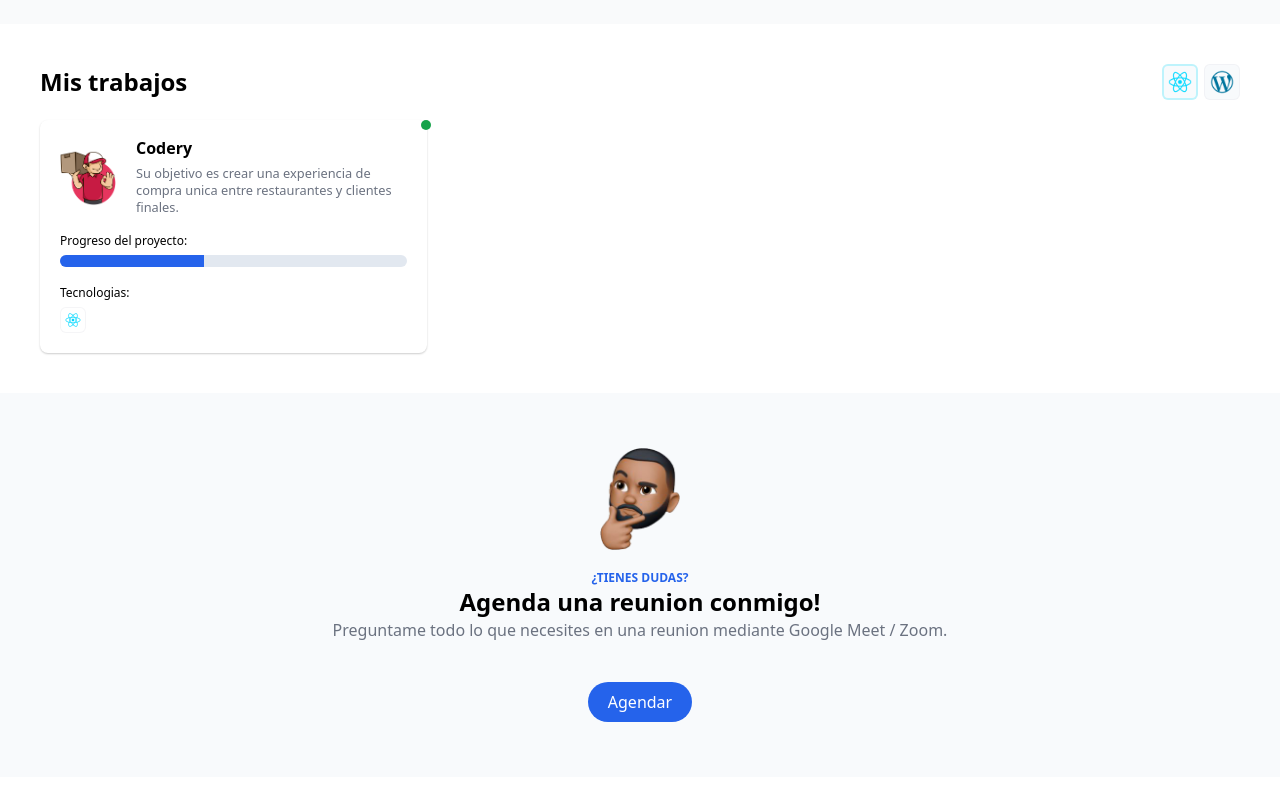
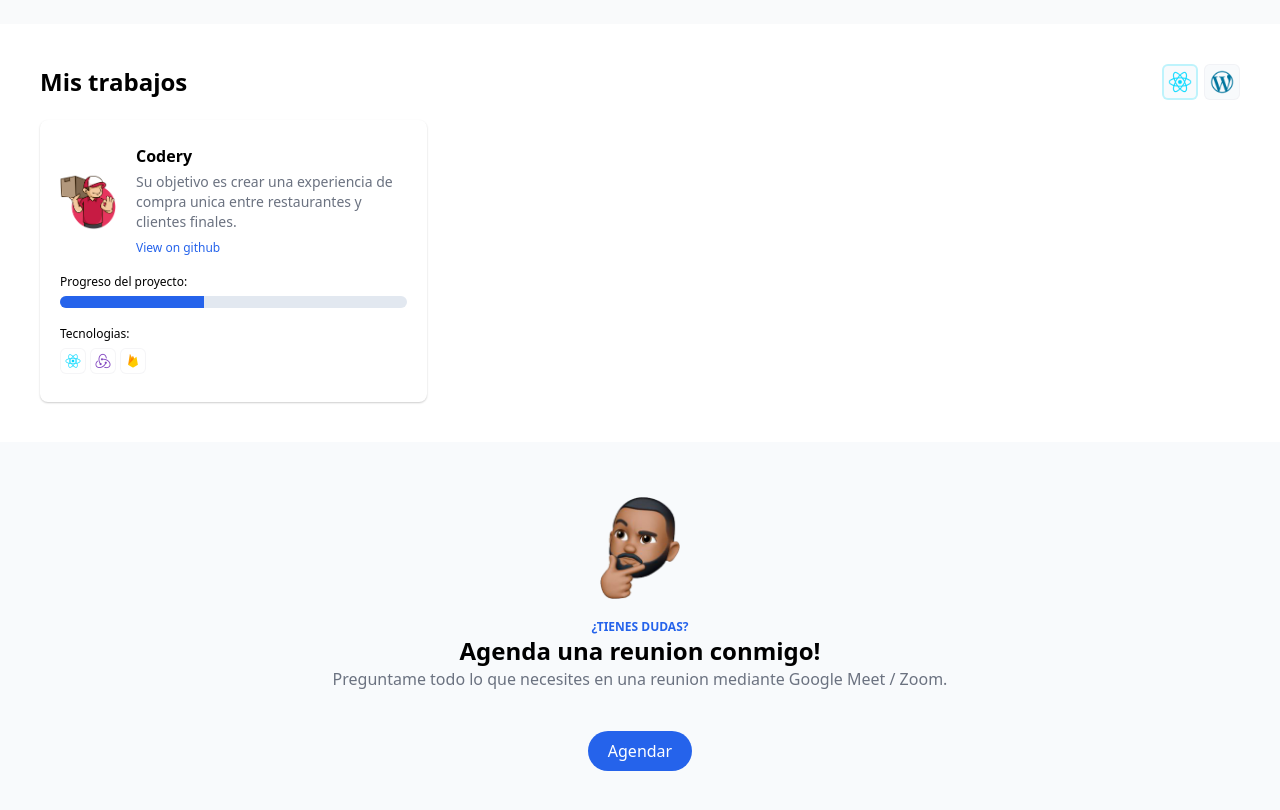
Before and after one commit to sebasc0de/sebascode-ts, a React (Vite) app: page / in a window 1280 px wide. Shown: the part 1340-2150 px from the top of the page. Before the commit the page ends 2117 px from the top, so only its background shows below. Built offline with nearby package versions, Linux system fonts and the light colour scheme.

Commit message:
Card component

```diff
--- a/src/components/Portfolio/Portfolio.tsx
+++ b/src/components/Portfolio/Portfolio.tsx
@@ -3,7 +3,7 @@ import { PortfolioCard } from "./PortfolioCard";
 import { useTranslation } from "react-i18next";
 import { WorksFilter } from "../UI/WorksFilter";
 import { useFilter } from "../../hooks/useFilter";
-import { Card } from "../UI/Card";
+import { Card } from "../UI/Card/Card";
 
 export const Portfolio = () => {
   const { results, setType, type } = useFilter(works);
--- a/src/components/UI/Card.tsx
+++ /dev/null
@@ -1,34 +0,0 @@
-import { Ping } from "./Ping";
-import { ProgressBar } from "./ProgressBar";
-import { Technologies } from "./Technologies";
-
-export const Card = () => {
-  return (
-    <div>
-      <div className="shadow-sm shadow-black/20 p-5 rounded-lg flex flex-col gap-3 relative">
-        {/* Ping */}
-        <Ping />
-
-        {/* Header */}
-        <div className="flex items-center gap-5">
-          <img
-            src="./logos/codery.png"
-            className="w-14 object-contain"
-            alt=""
-          />
-          <div className="leading-4">
-            <h5 className="font-bold mb-2">Codery</h5>
-            <small className="text-gray-500">
-              Su objetivo es crear una experiencia de compra unica entre
-              restaurantes y clientes finales.
-            </small>
-          </div>
-        </div>
-
-        {/* Body */}
-        <ProgressBar />
-        <Technologies />
-      </div>
-    </div>
-  );
-};
--- /dev/null
+++ b/src/components/UI/Card/Card.tsx
@@ -0,0 +1,19 @@
+import { Header } from "./Header";
+
+import { ProgressBar } from "./ProgressBar";
+import { Technologies } from "./Technologies";
+
+export const Card = () => {
+  return (
+    <div>
+      <div className="shadow-sm shadow-black/20 p-3 md:px-5 md:py-7 rounded-lg flex flex-col gap-3 relative">
+        {/* Header */}
+        <Header githubUrl="" />
+
+        {/* Body */}
+        <ProgressBar />
+        <Technologies />
+      </div>
+    </div>
+  );
+};
--- /dev/null
+++ b/src/components/UI/Card/Header.tsx
@@ -0,0 +1,33 @@
+interface Props {
+  projectLogo?: string;
+  projectTitle?: string;
+  projectDesc?: string;
+  githubUrl: string;
+}
+
+export const Header = ({
+  projectTitle,
+  projectDesc,
+  projectLogo,
+  githubUrl,
+}: Props) => {
+  return (
+    <div className="flex flex-col md:flex-row items-center gap-5">
+      <img src="./logos/codery.png" className="w-20 md:w-14 object-contain" />
+      <div className="leading-4">
+        <h5 className="font-bold w-fit mb-2">Codery</h5>
+        <p className="text-gray-500 text-xs md:text-sm">
+          Su objetivo es crear una experiencia de compra unica entre
+          restaurantes y clientes finales.
+        </p>
+        <a
+          href={githubUrl}
+          target="_blank"
+          className="block text-xs mt-2 text-blue-600 font-medium"
+        >
+          View on github
+        </a>
+      </div>
+    </div>
+  );
+};
--- a/src/components/UI/Technologies.tsx
+++ b/src/components/UI/Card/Technologies.tsx
@@ -1,4 +1,4 @@
-import { Icon } from "./Icon";
+import { Icon } from "../Icon";
 
 export const Technologies = () => {
   return (
@@ -6,6 +6,8 @@ export const Technologies = () => {
       <small className="font-medium text-xs">Tecnologias:</small>
       <div className="flex gap-1 mt-1">
         <Icon url="./logos/react.png" />
+        <Icon url="./logos/redux.png" />
+        <Icon url="./logos/firebase.png" />
       </div>
     </div>
   );
--- a/src/components/UI/LearningSkill.tsx
+++ b/src/components/UI/LearningSkill.tsx
@@ -6,10 +6,13 @@ export const LearningSkill = (item: Type) => {
       {/* Skill image */}
 
       <div className="relative">
-        <img className="w-10 h-10 bg-gray-500 rounded-md" src={item.img} />
+        <img
+          className="w-10 h-10 bg-gray-500 rounded-md object-cover"
+          src={item.img}
+        />
         {item.completed && (
           <img
-            className="w-4 absolute -left-2 -top-2"
+            className="w-3 md:w-4 absolute -left-2 -top-2"
             src="./icons/check.png"
           />
         )}
@@ -17,7 +20,7 @@ export const LearningSkill = (item: Type) => {
 
       {/* Skill info */}
       <div>
-        <a target={"_blank"} href={item.instructorUrl}>
+        <a className="text-xs" target={"_blank"} href={item.instructorUrl}>
           {item.name}
         </a>
         <small>{item.module}</small>
--- a/src/components/UI/Ping.tsx
+++ b/src/components/UI/Ping.tsx
@@ -1,8 +1,20 @@
-export const Ping = () => {
+interface Props {
+  position: string;
+  size: string;
+}
+
+export const Ping = ({
+  position = "right-0 top-0",
+  size = "w-2.5 h-2.5",
+}: Props) => {
   return (
     <>
-      <div className="w-2.5 h-2.5 block bg-green-600 absolute rounded-full top-0 -right-1"></div>
-      <div className="w-2.5 h-2.5 animate-ping block bg-green-600 absolute rounded-full top-0 -right-1"></div>
+      <div
+        className={`${size} block bg-green-600 absolute rounded-full ${position}`}
+      ></div>
+      <div
+        className={`${size} animate-ping block bg-green-600 absolute rounded-full ${position}`}
+      ></div>
     </>
   );
 };
--- a/src/css/Tabs.css
+++ b/src/css/Tabs.css
@@ -32,7 +32,6 @@
 .learningSkill a {
   color: var(--apple-text-gray-900);
   font-weight: 600;
-  font-size: 14px;
   display: block;
 }
 
@@ -76,7 +75,7 @@
 
 .instagramItem a:hover {
   cursor: pointer;
-  color: red;
+  color: #c13584;
 }
 
 .instagramItem small {
```
Also changed, not shown: src/components/UI/Card/ProgressBar.tsx (renamed from src/components/UI/ProgressBar.tsx).
